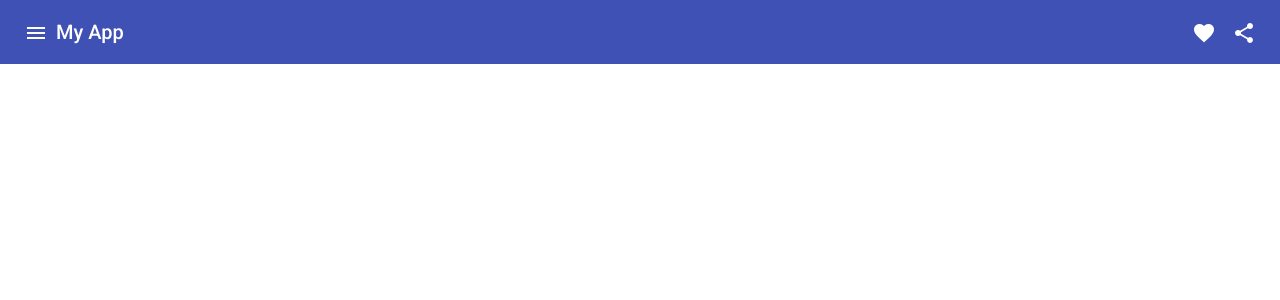
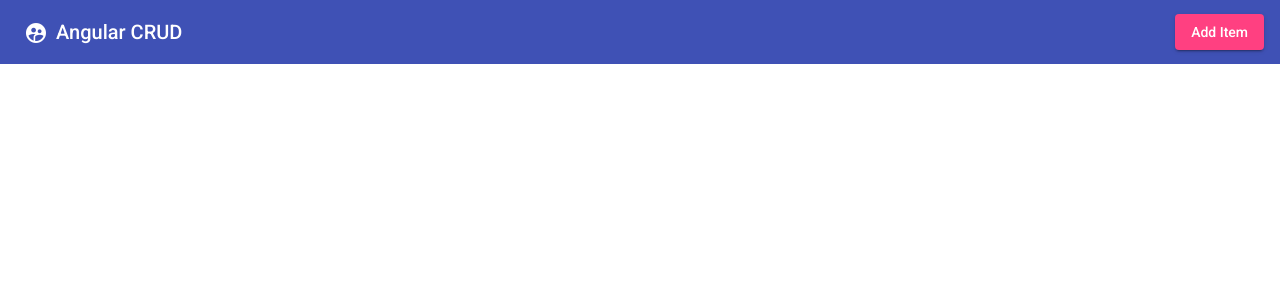
Before and after one commit to dideusmatheus/CRUD-Angular, an Angular app: page / in a window 1280 px wide. Shown: the top 300 px of the page. Built offline with nearby package versions, Linux system fonts and the light colour scheme.

Commit message:
Criação do dialog, formulario add e interface

```diff
--- /dev/null
+++ b/src/app/components/toolbar/dialog/dialog/dialog.component.css
@@ -0,0 +1,3 @@
+.mat-form-field{
+  width: 100%;
+}
--- /dev/null
+++ b/src/app/components/toolbar/dialog/dialog/dialog.component.html
@@ -0,0 +1,26 @@
+<h1 mat-dialog-title>Add Item</h1>
+
+<div mat-dialog-content class="">
+  <!-- product name -->
+  <mat-form-field appearance="outline">
+    <mat-label>Product name</mat-label>
+    <input matInput placeholder="Item">
+    <mat-icon matSuffix>create</mat-icon>
+    <mat-hint>Item name</mat-hint>
+  </mat-form-field>
+
+  <!-- product category -->
+    <mat-form-field appearance="fill">
+      <mat-label>Favorite food</mat-label>
+      <mat-select>
+        <mat-option *ngFor="let category of categorys" [value]="category.value">
+          {{category.name}}
+        </mat-option>
+      </mat-select>
+    </mat-form-field>
+
+
+
+
+
+</div>
--- /dev/null
+++ b/src/app/components/toolbar/dialog/dialog/dialog.component.ts
@@ -0,0 +1,43 @@
+import { Component, OnInit } from '@angular/core';
+import { InterfaceCategory } from 'src/app/interfaces/interface-fruits-category/interface-category';
+
+
+@Component({
+  selector: 'app-dialog',
+  templateUrl: './dialog.component.html',
+  styleUrls: ['./dialog.component.css']
+})
+
+export class DialogComponent implements OnInit {
+
+  categorys: InterfaceCategory[] = [];
+
+  constructor() { }
+
+  ngOnInit(): void {
+    this.buildSelectCaterogy();
+  }
+
+  buildSelectCaterogy() {
+    this.categorys = [
+      {
+        name: 'Fruits',
+        value: '0'
+      },
+      {
+        name: 'Vegetables',
+        value: '1'
+      },
+      {
+        name: 'Fruits',
+        value: '2'
+      },
+      {
+        name: 'Others',
+        value: '3'
+      },
+    ];
+  }
+
+
+}
--- /dev/null
+++ b/src/app/components/toolbar/toolbar/toolbar.component.html
@@ -0,0 +1,11 @@
+<mat-toolbar color="primary">
+  <button mat-icon-button class="example-icon" aria-label="Example icon-button with menu icon">
+    <mat-icon>supervised_user_circle</mat-icon>
+  </button>
+  <span>Angular CRUD </span>
+
+  <span class="example-spacer"></span>
+
+  <button mat-raised-button color="accent" (click)="openDialog()">Add Item</button>
+
+</mat-toolbar>
--- /dev/null
+++ b/src/app/components/toolbar/toolbar/toolbar.component.ts
@@ -0,0 +1,29 @@
+import { Component, OnInit } from '@angular/core';
+import { MatDialog } from '@angular/material/dialog';
+import { DialogComponent } from '../dialog/dialog/dialog.component';
+
+@Component({
+  selector: 'app-toolbar',
+  templateUrl: './toolbar.component.html',
+  styleUrls: ['./toolbar.component.css']
+})
+export class ToolbarComponent implements OnInit {
+
+  constructor(public dialog: MatDialog) {
+
+  }
+
+  ngOnInit(): void {
+  }
+
+  openDialog() {
+    const dialogRef = this.dialog.open(DialogComponent, {
+      width: '40%'
+    });
+
+    // dialogRef.afterClosed().subscribe(result => {
+    //   console.log(`Dialog result: ${result}`);
+    // });
+  }
+
+}
--- /dev/null
+++ b/src/app/interfaces/interface-fruits-category/interface-category.ts
@@ -0,0 +1,4 @@
+export interface InterfaceCategory {
+  name: string,
+  value: string
+}
--- a/src/app/toolbar/toolbar.component.html
+++ /dev/null
@@ -1,13 +0,0 @@
-<mat-toolbar color="primary">
-  <button mat-icon-button class="example-icon" aria-label="Example icon-button with menu icon">
-    <mat-icon>menu</mat-icon>
-  </button>
-  <span>My App</span>
-  <span class="example-spacer"></span>
-  <button mat-icon-button class="example-icon favorite-icon" aria-label="Example icon-button with heart icon">
-    <mat-icon>favorite</mat-icon>
-  </button>
-  <button mat-icon-button class="example-icon" aria-label="Example icon-button with share icon">
-    <mat-icon>share</mat-icon>
-  </button>
-</mat-toolbar>
--- a/src/app/toolbar/toolbar.component.ts
+++ /dev/null
@@ -1,15 +0,0 @@
-import { Component, OnInit } from '@angular/core';
-
-@Component({
-  selector: 'app-toolbar',
-  templateUrl: './toolbar.component.html',
-  styleUrls: ['./toolbar.component.css']
-})
-export class ToolbarComponent implements OnInit {
-
-  constructor() { }
-
-  ngOnInit(): void {
-  }
-
-}
```
Also changed, not shown: src/app/app.module.ts (+17 -7 lines), src/app/components/toolbar/toolbar/toolbar.component.css (renamed from src/app/toolbar/toolbar.component.css), 1 other file (tests, documents, lock files or other folders).
